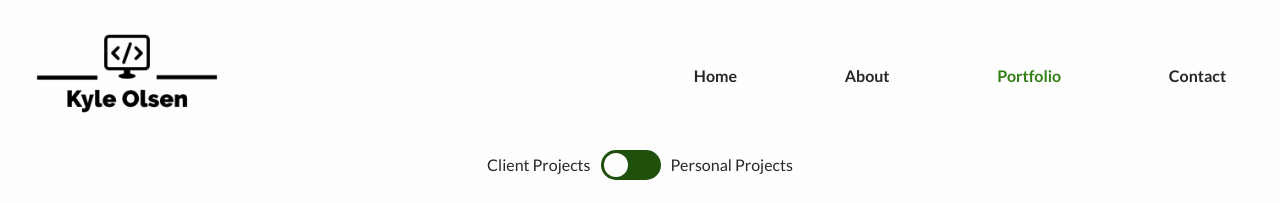
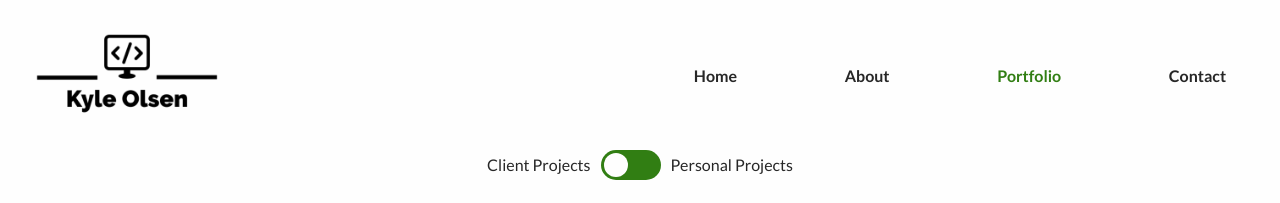
Before and after one commit to Keo222/my-portfolio, a React (Create React App) app: page /portfolio in a window 1280 px wide. Shown: the top 203 px of the page. Built offline with nearby package versions, Linux system fonts and the light colour scheme.

Commit message:
changed colors back for toggle on projectsCarousel

```diff
--- a/src/pages/Portfolio/styled.ts
+++ b/src/pages/Portfolio/styled.ts
@@ -24,7 +24,7 @@ export const Toggle = styled.div<{ bColor: boolean }>`
   height: 3rem;
   border-radius: 20px;
   background-color: ${(props) =>
-    props.bColor ? "hsl(103, 74%, 18%)" : "hsl(255, 100%, 77%)"};
+    props.bColor ? props.theme.color.highlight1 : props.theme.color.highlight2};
   display: flex;
   align-items: center;
   transition: all 0.4s;
```
